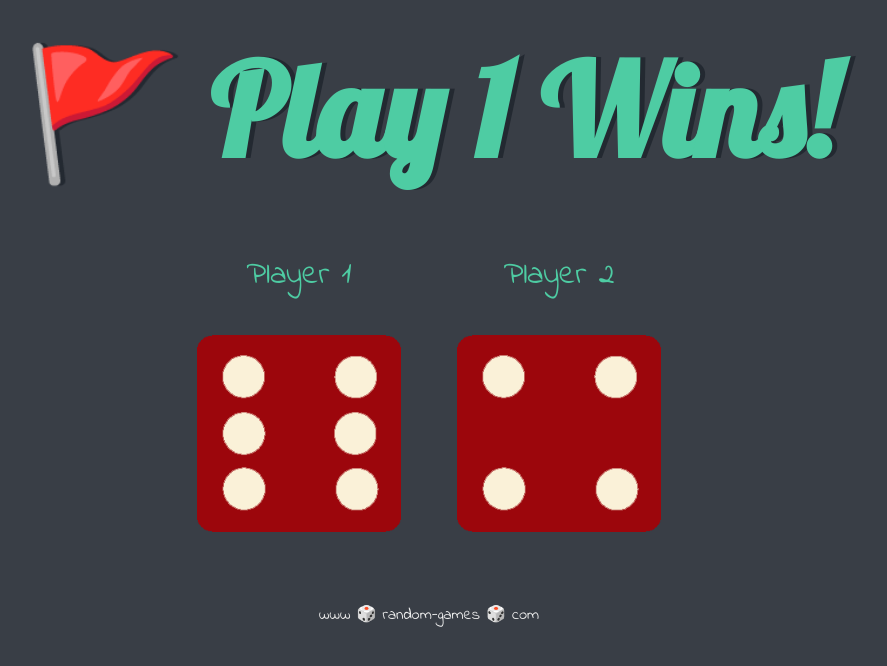
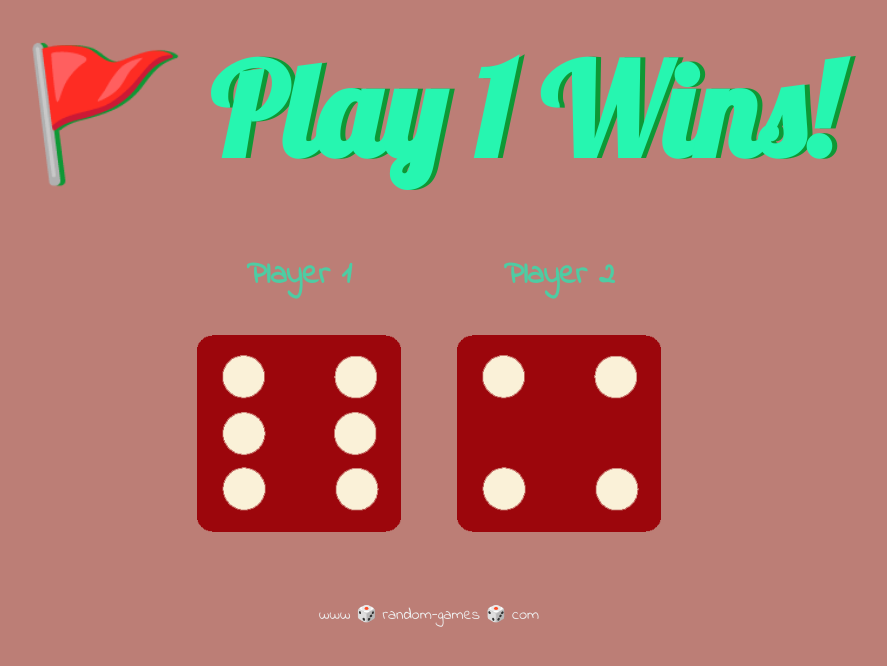
Before and after one commit to abhishektoluva/dicegame, a plain HTML site: page index.html in a window 1280 px wide. Shown: the whole page, without its empty margins (211-1098 px from the left). Drawn offline with Linux system fonts and the light colour scheme.

Commit message:
styles.css

```diff
--- a/styles.css
+++ b/styles.css
@@ -11,19 +11,20 @@
 }
 
 body {
-  background-color: #393E46;
+  background-color: #bc7e76;
 }
 
 h1 {
   margin: 30px;
   font-family: 'Lobster', cursive;
-  text-shadow: 5px 0 #232931;
+  text-shadow: 5px 0 #0e9835;
   font-size: 8rem;
-  color: #4ECCA3;
+  color: #26f6b0;
 }
 
 p {
   font-size: 2rem;
+  font-weight: bold;
   color: #4ECCA3;
   font-family: 'Indie Flower', cursive;
 }
```
